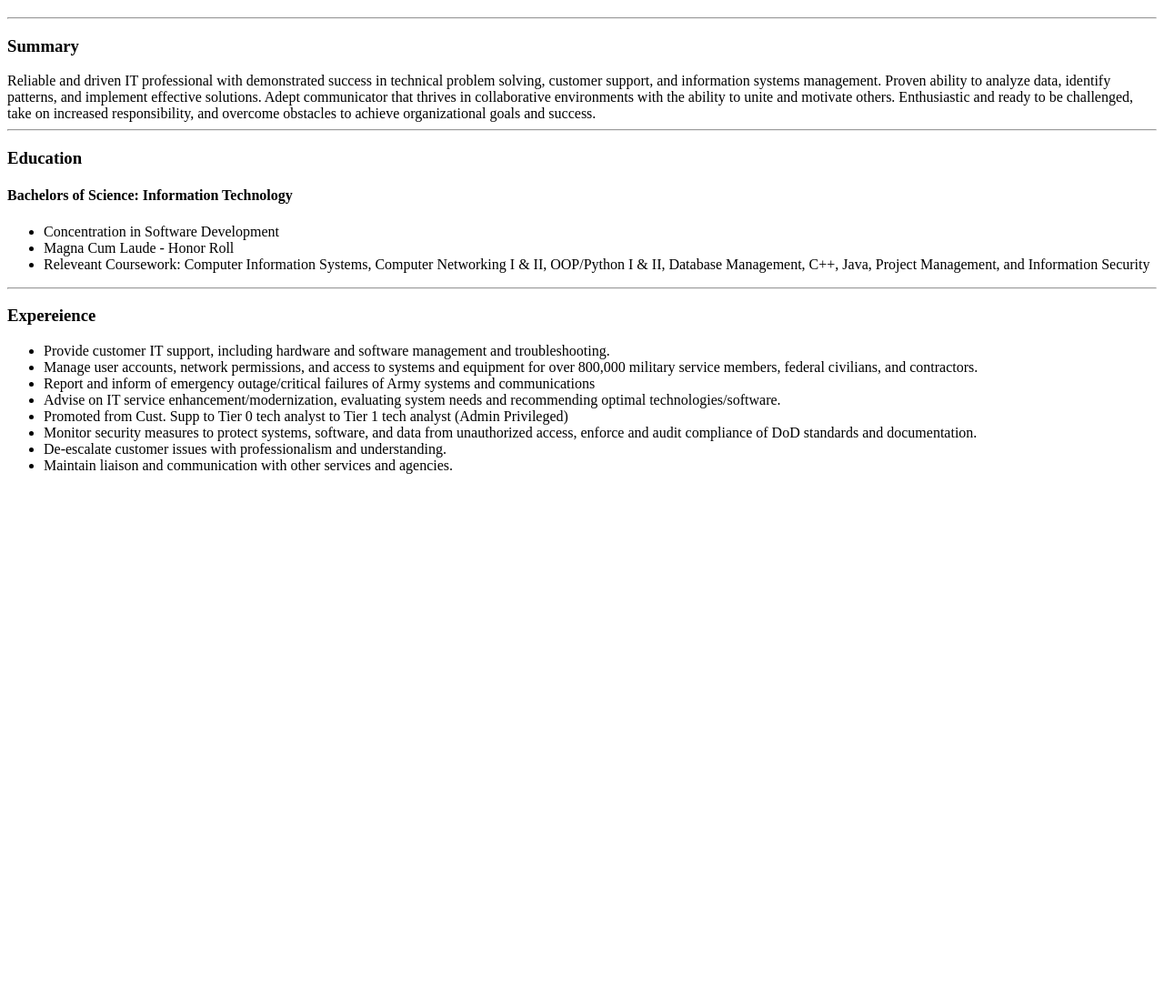
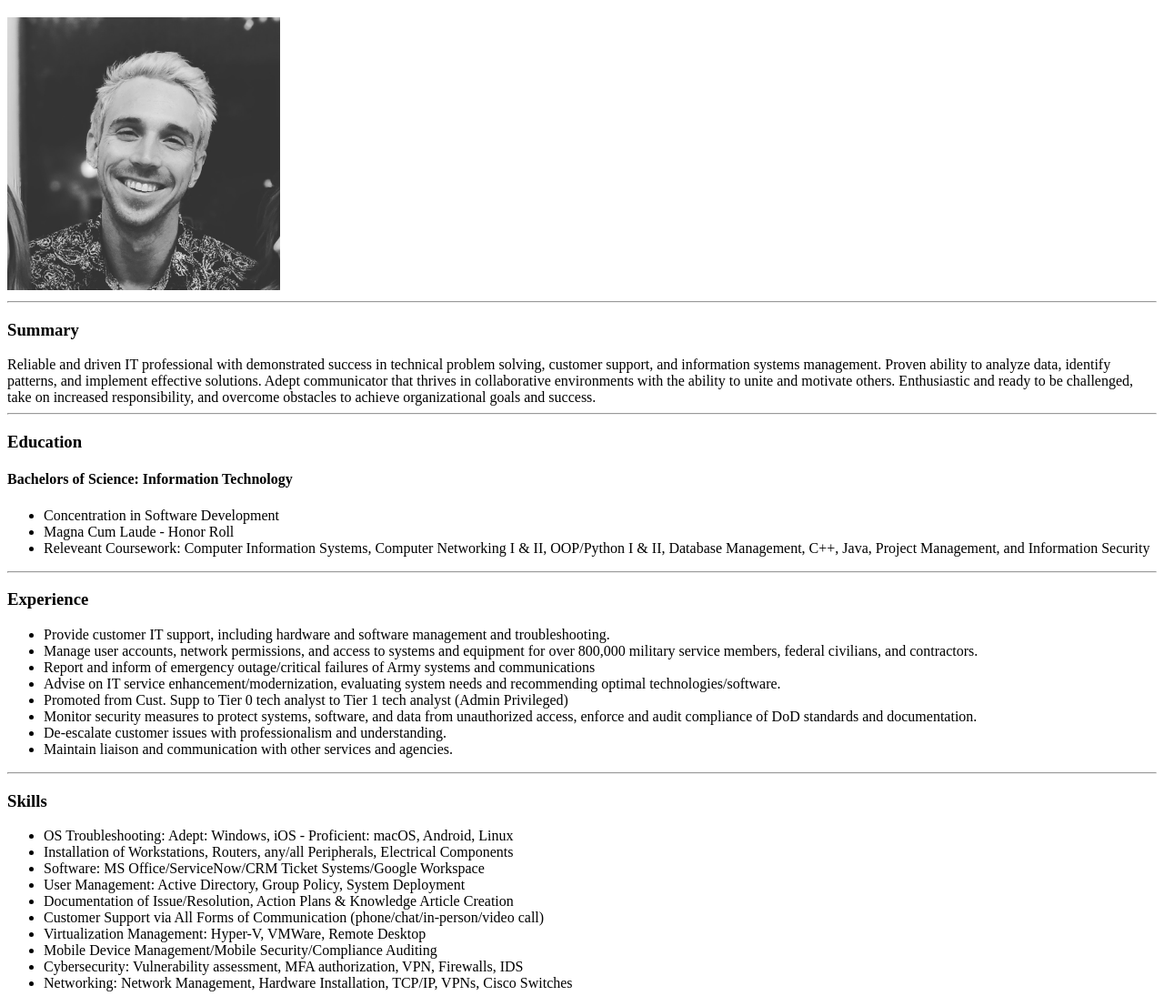
Before and after one commit to LukeBrodak/Web-Dev-Udemy, a plain HTML site: page Capstone_Project_1/index.html in a window 1280 px wide. Shown: the part 61-1167 px from the top of the page at 91% size. Before the commit the page ends 800 px from the top, so only its background shows below. Drawn offline with Linux system fonts and the light colour scheme.

Commit message:
skills and photo

```diff
--- a/Capstone_Project_1/index.html
+++ b/Capstone_Project_1/index.html
@@ -4,8 +4,13 @@
     <meta charset="UTF-8">
     <meta name="viewport" content="width=device-width, initial-scale=1.0">
     <title>Luke Brodak</title>
-    <h1>Luke Brodak</h1>
 </head>
+
+<h1>Luke Brodak</h1>
+    <img src="images/lukeb.png"
+    width="300"
+    height="300" />
+
 <hr>
 <body>
     <h3>Summary</h3>
@@ -19,7 +24,7 @@
                 <li>Releveant Coursework: Computer Information Systems, Computer Networking I & II, OOP/Python I & II, Database Management, C++, Java, Project Management, and Information Security</li>
             </ul>
     <hr>
-    <h3>Expereience</h3>
+    <h3>Experience</h3>
     <ul>
         <li>Provide customer IT support, including hardware and software management and troubleshooting.</li>
         <li>Manage user accounts, network permissions, and access to systems and equipment for over 800,000 military service members, federal civilians, and contractors. </li>
@@ -30,6 +35,20 @@
         <li>De-escalate customer issues with professionalism and understanding.</li>
         <li>Maintain liaison and communication with other services and agencies.</li>
     </ul>
+    <hr>
+    <h3>Skills</h3>
+    <ul>
+        <li>	OS Troubleshooting: Adept: Windows, iOS - Proficient: macOS, Android, Linux </li>
+        <li>	Installation of Workstations, Routers, any/all Peripherals, Electrical Components </li>
+        <li>	Software: MS Office/ServiceNow/CRM Ticket Systems/Google Workspace </li>
+        <li>	User Management: Active Directory, Group Policy, System Deployment  </li>
+        <li>	Documentation of Issue/Resolution, Action Plans & Knowledge Article Creation </li>
+        <li>	Customer Support via All Forms of Communication (phone/chat/in-person/video call) </li>
+        <li>	Virtualization Management: Hyper-V, VMWare, Remote Desktop </li>
+        <li>	Mobile Device Management/Mobile Security/Compliance Auditing </li>
+        <li>	Cybersecurity: Vulnerability assessment, MFA authorization, VPN, Firewalls, IDS </li>
+        <li>	Networking: Network Management, Hardware Installation, TCP/IP, VPNs, Cisco Switches </li>
+    </ul>
 
 
 
```
Also changed, not shown: Capstone_Project_1/images/lukeb.png (added).
